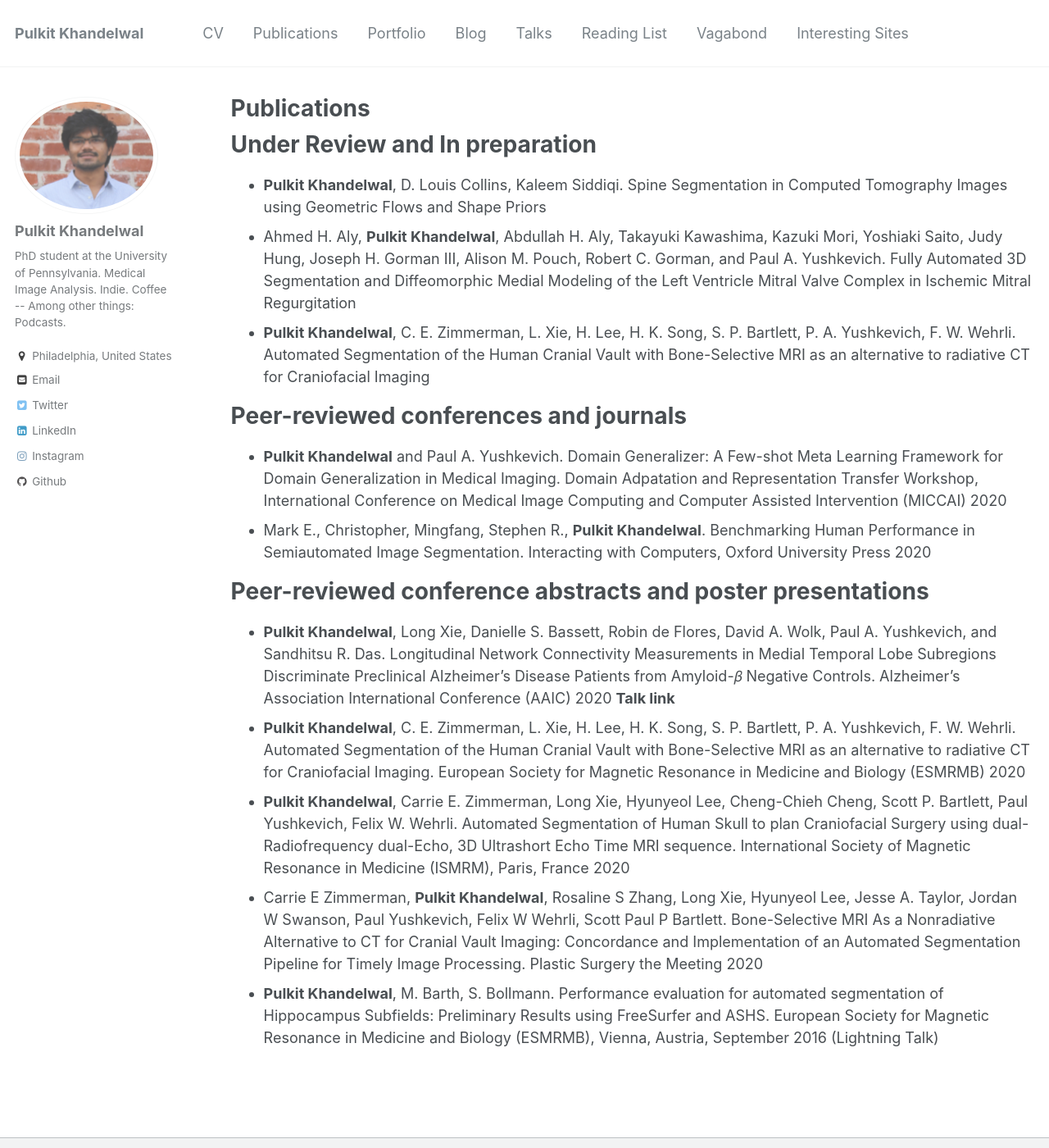
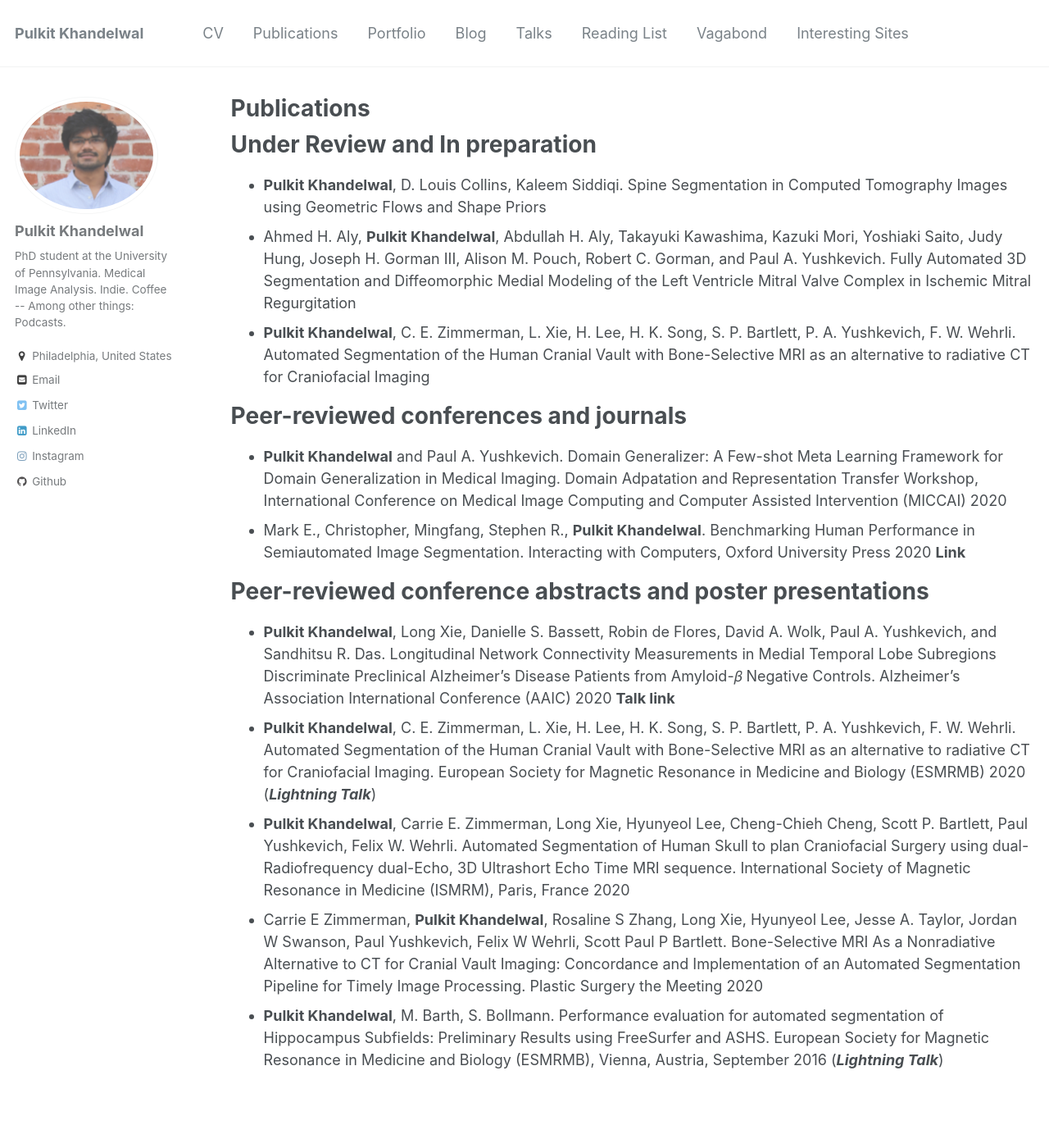
Before and after one commit to Pulkit-Khandelwal/pulkit-khandelwal.github.io, a Jekyll site: the page built from _pages/publications.md, in a window 1280 px wide and 1400 px high. Shown: the whole window at 82% size. Built offline with Jekyll 4.4.1, drawn with Linux system fonts in a browser that asks for light colours.

Commit message:
Update publications.md

```diff
--- a/_pages/publications.md
+++ b/_pages/publications.md
@@ -23,7 +23,7 @@ radiative CT for Craniofacial Imaging
 for Domain Generalization in Medical Imaging. Domain Adpatation and Representation Transfer Workshop,
 International Conference on Medical Image Computing and Computer Assisted Intervention (MICCAI) 2020
 * Mark E., Christopher, Mingfang, Stephen R., **Pulkit Khandelwal**. Benchmarking Human Performance in
-Semiautomated Image Segmentation. Interacting with Computers, Oxford University Press 2020
+Semiautomated Image Segmentation. Interacting with Computers, Oxford University Press 2020 [**Link**](https://academic.oup.com/iwc/advance-article-abstract/doi/10.1093/iwcomp/iwaa017/5890683)
 
 **Peer-reviewed conference abstracts and poster presentations**
 ======
@@ -34,7 +34,7 @@ International Conference (AAIC) 2020 [**Talk link**](https://www.youtube.com/wat
 * **Pulkit Khandelwal**, C. E. Zimmerman, L. Xie, H. Lee, H. K. Song, S. P. Bartlett, P. A. Yushkevich, F. W.
 Wehrli. Automated Segmentation of the Human Cranial Vault with Bone-Selective MRI as an alternative to
 radiative CT for Craniofacial Imaging. European Society for Magnetic Resonance in Medicine and Biology
-(ESMRMB) 2020
+(ESMRMB) 2020 (***Lightning Talk***)
 * **Pulkit Khandelwal**, Carrie E. Zimmerman, Long Xie, Hyunyeol Lee, Cheng-Chieh Cheng, Scott P. Bartlett,
 Paul Yushkevich, Felix W. Wehrli. Automated Segmentation of Human Skull to plan Craniofacial Surgery
 using dual-Radiofrequency dual-Echo, 3D Ultrashort Echo Time MRI sequence. International Society of Magnetic
@@ -45,4 +45,4 @@ Nonradiative Alternative to CT for Cranial Vault Imaging: Concordance and Implem
 Segmentation Pipeline for Timely Image Processing. Plastic Surgery the Meeting 2020
 * **Pulkit Khandelwal**, M. Barth, S. Bollmann. Performance evaluation for automated segmentation of Hippocampus
 Subfields: Preliminary Results using FreeSurfer and ASHS. European Society for Magnetic Resonance in
-Medicine and Biology (ESMRMB), Vienna, Austria, September 2016 (Lightning Talk)
+Medicine and Biology (ESMRMB), Vienna, Austria, September 2016 (***Lightning Talk***)
```
